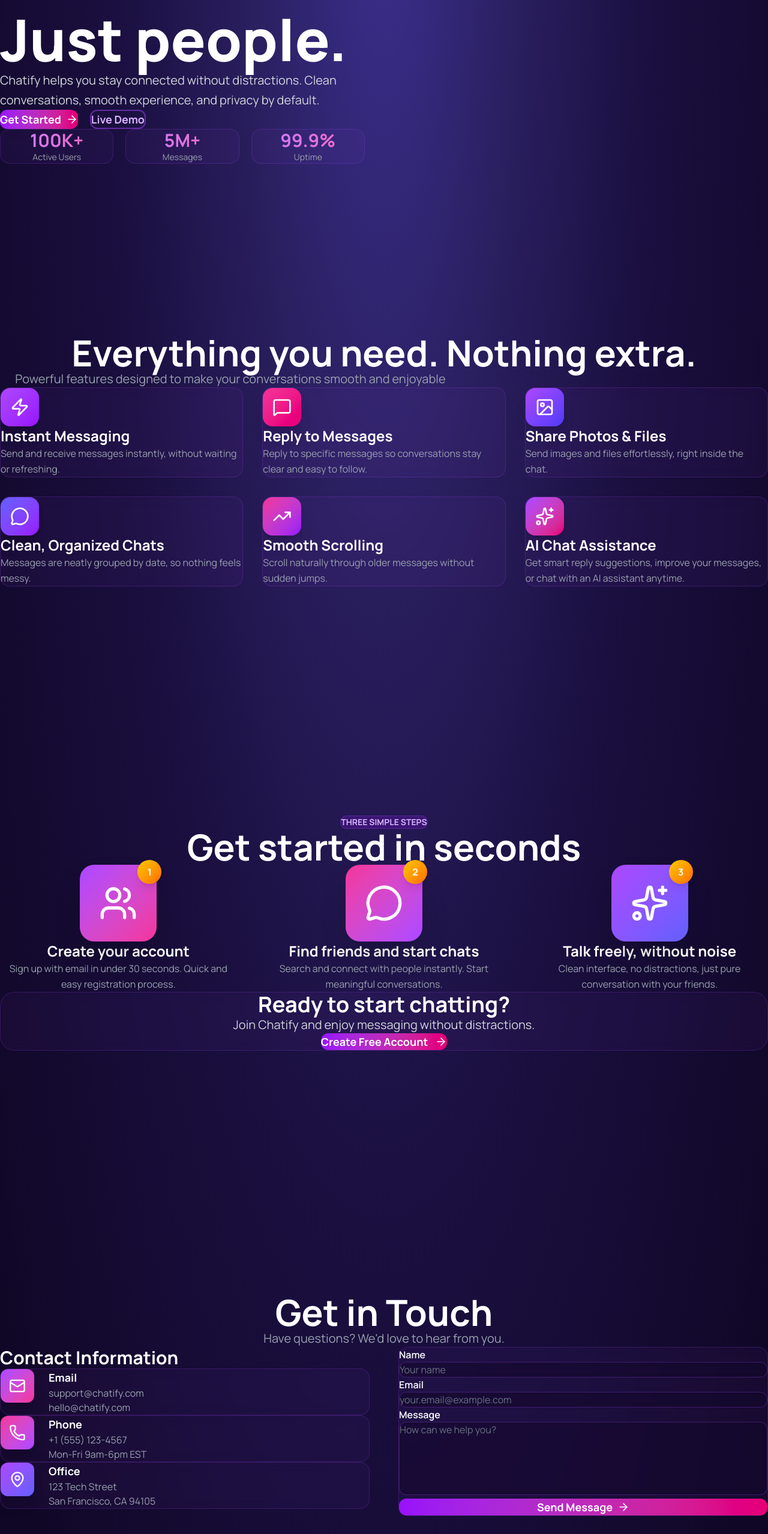
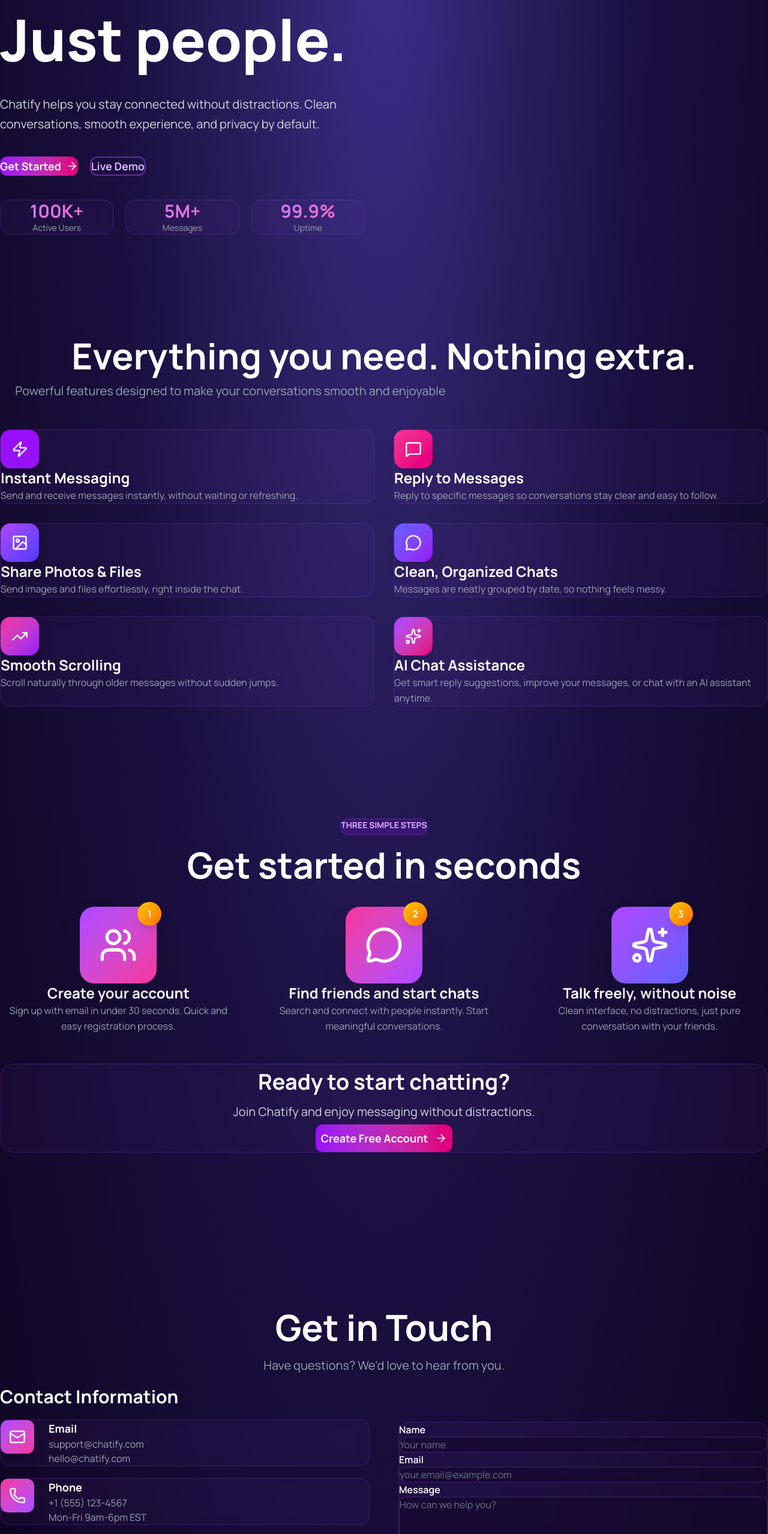
Before and after one commit to coder-Yash886/Chatify, a React (Vite) app in the folder Frontend/: page / in a window 1280 px wide. Shown: the part 242-2800 px from the top of the page at 60% size. Built offline with nearby package versions, Linux system fonts and the light colour scheme; no server answers.

Commit message:
Updated the overall landing page ui

```diff
--- a/Frontend/src/pages/LandingPage.tsx
+++ b/Frontend/src/pages/LandingPage.tsx
@@ -136,7 +136,7 @@
         <div className="max-w-7xl mx-auto">
           <div className="grid lg:grid-cols-2 gap-16 items-start">
             {/* Left - Text Content */}
-            <div className="space-y-10">
+            <div className="space-y-6">
               {/* HEADING */}
 
               <div className="space-y-3 md:space-y-4">
@@ -153,12 +153,16 @@
                 </h1>
               </div>
 
-              <p className="text-xl text-gray-300 leading-relaxed max-w-xl">
+              <p className="mt-10 text-lg sm:text-xl text-gray-300 leading-relaxed max-w-xl"
+              style={{marginTop:"40px"}}
+              >
                 Chatify helps you stay connected without distractions. Clean
                 conversations, smooth experience, and privacy by default.
               </p>
 
-              <div className="flex flex-wrap gap-5 pt-2">
+              <div className="flex flex-wrap gap-5"
+              style={{marginTop:"38px"}}
+              >
                 <button
                   onClick={() => navigate("/auth")}
                   className="group px-12 py-4 bg-gradient-to-r from-purple-600 to-pink-600 rounded-xl text-white font-bold text-lg hover:scale-105 hover:shadow-2xl hover:shadow-purple-500/50 transition-all duration-300 flex items-center gap-2"
@@ -171,7 +175,9 @@
                 </button>
               </div>
 
-              <div className="grid grid-cols-3 gap-5 pt-6">
+              <div className="grid grid-cols-3 gap-5"
+              style={{marginTop:"40px"}}
+              >
                 {[
                   { value: "100K+", label: "Active Users" },
                   { value: "5M+", label: "Messages" },
@@ -239,9 +245,14 @@
                   </div>
 
                   {/* Message 3 */}
-                  <div className="flex justify-start">
-                    <div className="max-w-[280px] bg-gradient-to-br from-purple-600 to-pink-600 rounded-2xl rounded-tl-sm px-5 py-3.5 flex items-center gap-2 shadow-xl">
-                      <p className="text-white text-base leading-relaxed">
+                  <div className="flex justify-start"
+                  >
+                    <div className="max-w-[280px] bg-gradient-to-br from-purple-600 to-pink-600 rounded-2xl rounded-tl-sm px-5 py-3.5 flex items-center gap-2 shadow-xl"
+
+                    >
+                      <p className="text-white text-base leading-relaxed"
+
+                      >
                         Finally something simple
                       </p>
                       <span className="text-lg">😊</span>
@@ -255,26 +266,34 @@
       </section>
 
       {/* FEATURES SECTION */}
-      <section id="features" className="py-24 px-8 min-h-screen">
+      <section id="features" className="py-24 px-8 min-h-screen"
+
+      >
         <div className="max-w-7xl mx-auto">
           <div className="text-center mb-20">
-            <h2 className="text-5xl lg:text-6xl font-bold text-white mb-6">
+            <h2 className="text-5xl lg:text-6xl font-bold text-white mb-6"
+             style={{marginTop:"5px"}}
+            >
               Everything you need. Nothing extra.
             </h2>
-            <p className="text-xl text-gray-400 max-w-3xl mx-auto">
+            <p className="text-xl text-gray-400 max-w-3xl mx-auto"
+             style={{marginTop:"15px"}}
+            >
               Powerful features designed to make your conversations smooth and
               enjoyable
             </p>
           </div>
 
-          <div className="grid md:grid-cols-2 lg:grid-cols-3 gap-8">
+          <div className="grid md:grid-cols-1 lg:grid-cols-2 gap-8 justify-center"
+           style={{marginTop:"50px"}}
+          >
             {[
               {
                 icon: Zap,
                 title: "Instant Messaging",
                 description:
                   "Send and receive messages instantly, without waiting or refreshing.",
-                gradient: "from-purple-500 to-purple-600",
+                gradient: "from-purple-600 to-purple-600",
               },
               {
                 icon: MessageSquare,
@@ -314,12 +333,12 @@
             ].map((feature, index) => (
               <div
                 key={index}
-                className="group p-8 rounded-2xl bg-purple-500/5 border border-purple-500/20 hover:border-purple-400/50 hover:scale-105 transition-all duration-300 backdrop-blur-sm"
+                className="group p-8 rounded-2xl bg-purple-500/5 border border-purple-500/20 hover:border-purple-400/50 hover:scale-105 transition-all duration-300 backdrop-blur-sm flex flex-col"
               >
                 <div
-                  className={`w-16 h-16 bg-gradient-to-br ${feature.gradient} rounded-2xl flex items-center justify-center mb-6 group-hover:scale-110 group-hover:rotate-6 transition-all duration-300 shadow-xl`}
+                  className={`w-16 h-16 min-w-[64px] bg-gradient-to-br ${feature.gradient} rounded-2xl flex items-center justify-center mb-6 group-hover:scale-110 group-hover:rotate-6 transition-all duration-300 shadow-xl`}
                 >
-                  <feature.icon className="w-8 h-8 text-white" />
+                  <feature.icon className="w-7 h-7 text-white" />
                 </div>
                 <h3 className="text-2xl font-bold text-white mb-3">
                   {feature.title}
@@ -337,15 +356,21 @@
       <section id="how-it-works" className="py-24 px-8 min-h-screen">
         <div className="max-w-7xl mx-auto">
           <div className="text-center mb-20">
-            <div className="inline-block px-6 py-2 bg-purple-600/20 rounded-full text-purple-300 text-sm font-bold mb-8 border border-purple-500/30 backdrop-blur-sm">
+            <div className="inline-block px-6 py-2 bg-purple-600/20 rounded-full text-purple-300 text-sm font-bold mb-8 border border-purple-500/30 backdrop-blur-sm"
+            style={{paddingBottom:"5px"}}
+            >
               THREE SIMPLE STEPS
             </div>
-            <h2 className="text-5xl lg:text-6xl font-bold text-white mb-6">
+            <h2 className="text-5xl lg:text-6xl font-bold text-white mb-6"
+            style={{marginTop:"20px"}}
+            >
               Get started in seconds
             </h2>
           </div>
 
-          <div className="grid md:grid-cols-3 gap-12 mb-16">
+          <div className="grid md:grid-cols-3 gap-12 mb-16"
+          style={{marginTop:"40px"}}
+          >
             {[
               {
                 icon: Users,
@@ -391,16 +416,23 @@
             ))}
           </div>
 
-          <div className="text-center bg-purple-500/5 border border-purple-500/20 rounded-3xl p-12 backdrop-blur-sm">
-            <h3 className="text-4xl font-bold text-white mb-6">
+          <div className="text-center bg-purple-500/5 border border-purple-500/20 rounded-3xl p-12 backdrop-blur-sm"
+          style={{marginTop:"50px"}}
+          >
+            <h3 className="text-4xl font-bold text-white mb-6"
+            style={{padding:"9px"}}
+            >
               Ready to start chatting?
             </h3>
-            <p className="text-xl text-gray-300 mb-8">
+            <p className="text-xl text-gray-300 mb-8"
+            style={{padding:"7px"}}
+            >
               Join Chatify and enjoy messaging without distractions.
             </p>
             <button
               onClick={() => navigate("/auth")}
               className="group px-12 py-5 bg-gradient-to-r from-purple-600 to-pink-600 rounded-xl text-white font-bold text-lg hover:scale-110 hover:shadow-2xl hover:shadow-purple-500/50 transition-all duration-300 inline-flex items-center gap-3"
+              style={{padding:"9px"}}
             >
               Create Free Account
               <ArrowRight className="w-5 h-5 group-hover:translate-x-2 transition-transform" />
@@ -413,17 +445,23 @@
       <section id="contact" className="py-24 px-8 min-h-screen">
         <div className="max-w-7xl mx-auto">
           <div className="text-center mb-20">
-            <h2 className="text-5xl lg:text-6xl font-bold text-white mb-6">
+            <h2 className="text-5xl lg:text-6xl font-bold text-white mb-6"
+            style={{marginTop:"20px"}}
+            >
               Get in Touch
             </h2>
-            <p className="text-xl text-gray-400">
+            <p className="text-xl text-gray-400"
+             style={{marginTop:"20px"}}
+            >
               Have questions? We'd love to hear from you.
             </p>
           </div>
 
           <div className="grid md:grid-cols-2 gap-12">
             <div className="space-y-6">
-              <h3 className="text-3xl font-bold text-white mb-8">
+              <h3 className="text-3xl font-bold text-white mb-8"
+               style={{marginTop:"20px"}}
+              >
                 Contact Information
               </h3>
               {[
@@ -449,6 +487,7 @@
                 <div
                   key={index}
                   className="flex items-start gap-6 p-6 rounded-2xl bg-purple-500/5 border border-purple-500/20 hover:border-purple-400/50 hover:scale-105 transition-all duration-300 group backdrop-blur-sm"
+                   style={{marginTop:"20px"}}
                 >
                   <div
                     className={`w-14 h-14 bg-gradient-to-br ${contact.gradient} rounded-xl flex items-center justify-center flex-shrink-0 group-hover:scale-110 group-hover:rotate-12 transition-all duration-300 shadow-xl`}
@@ -470,7 +509,9 @@
             </div>
 
             <div>
-              <form className="space-y-6 p-8 rounded-2xl bg-purple-500/5 border border-purple-500/20 backdrop-blur-sm">
+              <form className="space-y-6 p-8 rounded-2xl bg-purple-500/5 border border-purple-500/20 backdrop-blur-sm"
+               style={{marginTop:"80px"}}
+              >
                 <div>
                   <label className="block text-white font-semibold mb-2">
                     Name
@@ -507,6 +548,7 @@
                 <button
                   type="submit"
                   className="w-full py-4 bg-gradient-to-r from-purple-600 to-pink-600 rounded-xl text-white font-bold text-lg hover:scale-105 hover:shadow-2xl hover:shadow-purple-500/50 transition-all duration-300 flex items-center justify-center gap-2 group"
+                   style={{marginTop:"20px", padding:"5px"}}
                 >
                   Send Message
                   <ArrowRight className="w-5 h-5 group-hover:translate-x-2 transition-transform" />
@@ -521,13 +563,24 @@
       <footer className="py-12 px-8 border-t border-purple-500/10">
         <div className="max-w-7xl mx-auto">
           <div className="flex flex-col md:flex-row justify-between items-center gap-6">
-            <div className="flex items-center space-x-3">
-              <div className="w-8 h-8 bg-gradient-to-br from-purple-500 to-pink-500 rounded-lg flex items-center justify-center">
-                <MessageCircle className="w-5 h-5 text-white" />
+            <div className="flex items-center space-x-3"
+             style={{paddingLeft:"60px"}}
+            >
+              <div className="w-8 h-8 bg-gradient-to-br from-purple-500 to-pink-500 rounded-lg flex items-center justify-center"
+
+              >
+                <MessageCircle className="w-5 h-5 text-white"
+
+                 />
               </div>
-              <span className="font-semibold text-white">© 2026 Chatify</span>
+              <span className="font-semibold text-white"
+               style={{paddingLeft:"20px"}}
+              >
+                © 2026 Chatify</span>
             </div>
-            <div className="flex gap-8 text-sm text-gray-400">
+            <div className="flex gap-8 text-sm text-gray-400"
+             style={{paddingRight:"20px"}}
+            >
               <a href="#" className="hover:text-purple-400 transition-colors">
                 Privacy Policy
               </a>
@@ -538,7 +591,7 @@
                 onClick={() => scrollToSection("contact")}
                 className="hover:text-purple-400 transition-colors"
               >
-                Contact Us
+              Contact Us
               </button>
             </div>
           </div>
```
